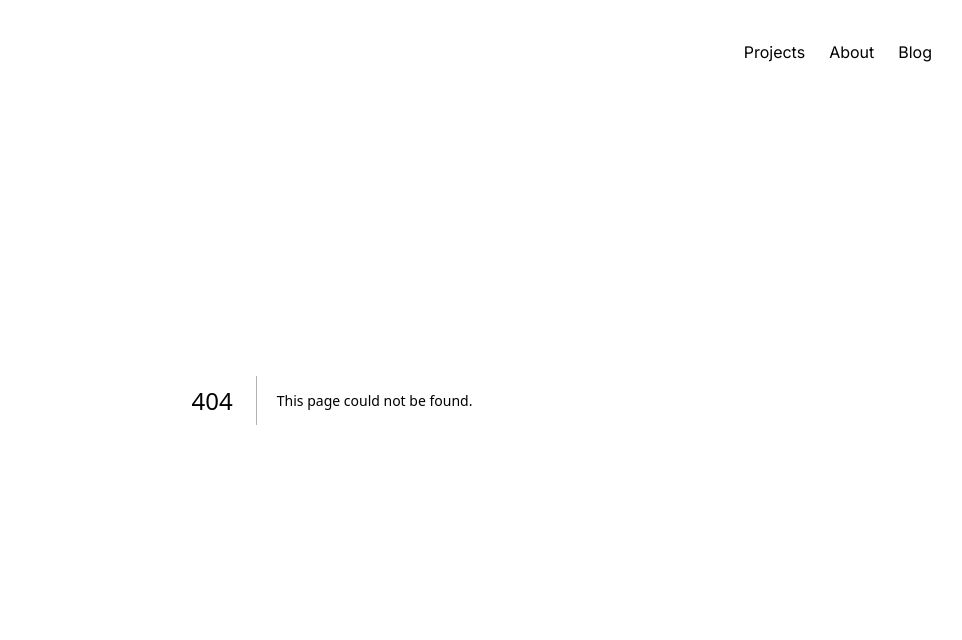
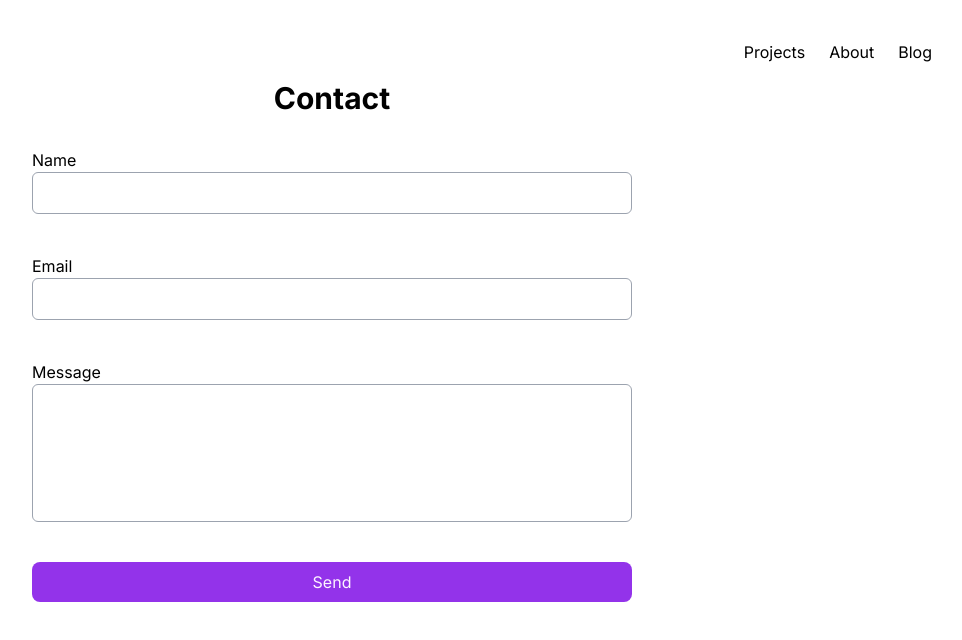
Before and after one commit to dumb-programmer/portfolio, a Next.js app: page /contact in a window 1280 px wide. Before the commit this address had no page. Shown: the top 640 px of the page, without its empty margins (308-1270 px from the left). Built offline with nearby package versions, Linux system fonts and the light colour scheme; no server answers.

Commit message:
Add contact form along with messages success page

```diff
--- /dev/null
+++ b/app/contact/page.tsx
@@ -0,0 +1,60 @@
+"use client";
+
+import { useFormState } from "react-dom"
+import { createMessage } from "../lib/actions"
+import { useForm } from "react-hook-form";
+import { zodResolver } from "@hookform/resolvers/zod";
+import clsx from "clsx";
+import { messageSchema } from "../lib/schema";
+import { useRouter } from "next/navigation";
+import { useEffect } from "react";
+import SubmitButton from "../ui/SubmitButton";
+
+export default function Page() {
+    const [state, action] = useFormState(createMessage, null);
+    const { register, formState: { errors, isSubmitting }, handleSubmit } = useForm({
+        defaultValues: {
+            name: "",
+            email: "",
+            message: ""
+        },
+        resolver: zodResolver(messageSchema)
+    });
+    const router = useRouter();
+
+    useEffect(() => {
+        if (state?.sucess) {
+            router.push("/message/success");
+        }
+    }, [router, state?.sucess]);
+
+    return <main className="p-20">
+        <div className="flex flex-col items-center gap-8">
+            <h1 className="text-3xl font-bold">Contact</h1>
+            <form className="flex flex-col gap-8 w-[600px]" onSubmit={handleSubmit(async (data) => {
+                const formData = new FormData();
+                for (const [key, value] of Object.entries(data)) {
+                    formData.set(key, value);
+                }
+                action(formData);
+            })}>
+                <div className="flex flex-col">
+                    <label htmlFor="name">Name</label>
+                    <input  {...register("name", { required: "This is required" })} className={clsx("border rounded-md p-2 focus:outline-purple-600 focus:outline-offset-4 focus:outline-2", errors.name?.message || state?.errors?.name ? "border-red-600 focus:outline-red-600" : "border-gray-400 focus:outline-purple-600")} id="name" name="name" type="text" required />
+                    <span className="text-xs mt-2 text-red-600">{errors.name?.message || state?.errors?.name}</span>
+                </div>
+                <div className="flex flex-col">
+                    <label htmlFor="email">Email</label>
+                    <input  {...register("email", { required: "This is required" })} className={clsx("border rounded-md p-2 focus:outline-purple-600 focus:outline-offset-4 focus:outline-2", errors.email?.message || state?.errors?.email ? "border-red-600 focus:outline-red-600" : "border-gray-400 focus:outline-purple-600 ")} id="email" name="email" required />
+                    <span className="text-xs mt-2 text-red-600">{errors.email?.message || state?.errors?.email}</span>
+                </div>
+                <div className="flex flex-col">
+                    <label htmlFor="message">Message</label>
+                    <textarea  {...register("message", { required: "This is required" })} className={clsx("border rounded-md resize-none p-2  focus:outline-offset-4 focus:outline-2", errors.message?.message || state?.errors?.message ? "border-red-600 focus:outline-red-600" : "border-gray-400 focus:outline-purple-600")} rows={5} id="message" name="message" minLength={10} required></textarea>
+                    <span className="text-xs mt-2 text-red-600">{errors.message?.message || state?.errors?.message}</span>
+                </div>
+                <SubmitButton isLoading={isSubmitting} />
+            </form>
+        </div>
+    </main>
+}
--- /dev/null
+++ b/app/lib/actions.ts
@@ -0,0 +1,19 @@
+"use server";
+
+import { db } from "@/firebase";
+import { addDoc, collection } from "firebase/firestore";
+import { messageSchema } from "./schema";
+
+export async function createMessage(initialState: any, formData: FormData) {
+  const data = Object.fromEntries(formData);
+  const parsed = messageSchema.safeParse(data);
+  if (parsed.success) {
+    const messageRef = collection(db, "Messages");
+    await addDoc(messageRef, parsed.data);
+    return { sucess: true };
+  } else {
+    return {
+      errors: parsed.error.flatten().fieldErrors,
+    };
+  }
+}
--- /dev/null
+++ b/app/lib/schema.ts
@@ -0,0 +1,12 @@
+import { z } from "zod";
+
+export const messageSchema = z.object({
+  name: z
+    .string()
+    .min(1, { message: "Name must contain at least 1 character(s)" }),
+  email: z.string().email(),
+  message: z
+    .string()
+    .min(10, { message: "Message must contain at least 10 character(s)" })
+    .max(255),
+});
--- /dev/null
+++ b/app/message/success/page.tsx
@@ -0,0 +1,11 @@
+import CheckIcon from "@/app/ui/CheckIcon";
+
+export default function Page() {
+    return <main className="min-h-screen pl-20 pr-20 flex flex-col justify-center items-center">
+        <div className="flex flex-col items-center gap-4 max-w-xl">
+            <CheckIcon size={80} />
+            <h1 className="text-3xl text-bold text-center">Message Sent Sucessfully</h1>
+            <p className="text-gray-600">Your message has been successfully transmitted. We appreciate your communication and will respond promptly. Thank you for reaching out to us.</p>
+        </div>
+    </main>
+}
--- a/app/page.tsx
+++ b/app/page.tsx
@@ -7,7 +7,7 @@ export default function Home() {
   return (
     <main className="flex flex-col gap-4 items-center justify-center p-20">
       <Image className="rounded-full" width={300} height={300} src={picture} alt="" />
-      <h1 className="text-3xl text-center">Hello, I am <span className="text-purple-600 font-bold">Asad</span>, Web Developer</h1>
+      <h1 className="text-3xl text-center">Hello, I am <span className="text-purple-600 font-bold">Asad Khan</span>, Web Developer</h1>
       <div className="flex gap-4">
         <a href="https://github.com/dumb-programmer">
           <Image width={30} height={30} src={github} alt="github" />
@@ -16,7 +16,7 @@ export default function Home() {
           <Image width={30} height={30} src={linkedin} alt="linkedin" />
         </a>
       </div>
-      <button className="bg-purple-600 p-4 text-fuchsia-50 rounded-lg">Contact Me</button>
+      <a href="/contact" className="bg-purple-600 p-4 text-fuchsia-50 rounded-lg">Contact Me</a>
     </main>
   )
 }
--- /dev/null
+++ b/app/ui/CheckIcon.tsx
@@ -0,0 +1,5 @@
+export default function CheckIcon({ size }: { size: number }) {
+    return <svg width={size} height={size} viewBox="0 0 24 24" fill="none" xmlns="http://www.w3.org/2000/svg">
+        <path className="fill-green-500" fill-rule="evenodd" clip-rule="evenodd" d="M12 22C7.28595 22 4.92893 22 3.46447 20.5355C2 19.0711 2 16.714 2 12C2 7.28595 2 4.92893 3.46447 3.46447C4.92893 2 7.28595 2 12 2C16.714 2 19.0711 2 20.5355 3.46447C22 4.92893 22 7.28595 22 12C22 16.714 22 19.0711 20.5355 20.5355C19.0711 22 16.714 22 12 22ZM16.0303 8.96967C16.3232 9.26256 16.3232 9.73744 16.0303 10.0303L11.0303 15.0303C10.7374 15.3232 10.2626 15.3232 9.96967 15.0303L7.96967 13.0303C7.67678 12.7374 7.67678 12.2626 7.96967 11.9697C8.26256 11.6768 8.73744 11.6768 9.03033 11.9697L10.5 13.4393L14.9697 8.96967C15.2626 8.67678 15.7374 8.67678 16.0303 8.96967Z" />
+    </svg>
+}
--- /dev/null
+++ b/app/ui/LoadingIcon.tsx
@@ -0,0 +1,7 @@
+export default function LoadingIcon({ size }: { size: number }) {
+    return <svg xmlns="http://www.w3.org/2000/svg" width={size} height={size} viewBox="0 0 100 100" preserveAspectRatio="xMidYMid">
+        <circle cx="50" cy="50" fill="none" stroke="#ffff" stroke-width="10" r="35" stroke-dasharray="164.93361431346415 56.97787143782138">
+            <animateTransform attributeName="transform" type="rotate" repeatCount="indefinite" dur="1s" values="0 50 50;360 50 50" keyTimes="0;1"></animateTransform>
+        </circle>
+    </svg>;
+}
--- a/app/ui/ProjectItem.tsx
+++ b/app/ui/ProjectItem.tsx
@@ -14,7 +14,7 @@ export default function ProjectItem({ project }: { project: Project }) {
                     <a href={project.live} target="_blank"><Image src={link} height={25} width={25} alt="github" /></a>
                 </div>
             </div>
-            <p className="mt-4">{project.description}</p>
+            <p className="mt-4 text-gray-600">{project.description}</p>
         </div>
     </div>
 }
--- /dev/null
+++ b/app/ui/SubmitButton.tsx
@@ -0,0 +1,5 @@
+import LoadingIcon from "./LoadingIcon";
+
+export default function SubmitButton({ isLoading }: { isLoading: boolean }) {
+    return <button className="flex justify-center items-center p-2 bg-purple-600 rounded-lg text-fuchsia-50 focus:outline-offset-2 focus:outline-2 focus:outline-purple-600 hover:bg-purple-500 transition-all disabled:bg-purple-500" disabled={isLoading}>{isLoading ? <LoadingIcon size={30} /> : "Send"}</button>;
+}
--- a/package.json
+++ b/package.json
@@ -9,10 +9,14 @@
     "lint": "next lint"
   },
   "dependencies": {
+    "@hookform/resolvers": "^3.3.4",
+    "clsx": "^2.1.0",
     "firebase": "^10.7.1",
     "next": "14.0.4",
     "react": "^18",
-    "react-dom": "^18"
+    "react-dom": "^18",
+    "react-hook-form": "^7.49.3",
+    "zod": "^3.22.4"
   },
   "devDependencies": {
     "@types/node": "^20",
```
Also changed, not shown: 1 other file (tests, documents, lock files or other folders).
